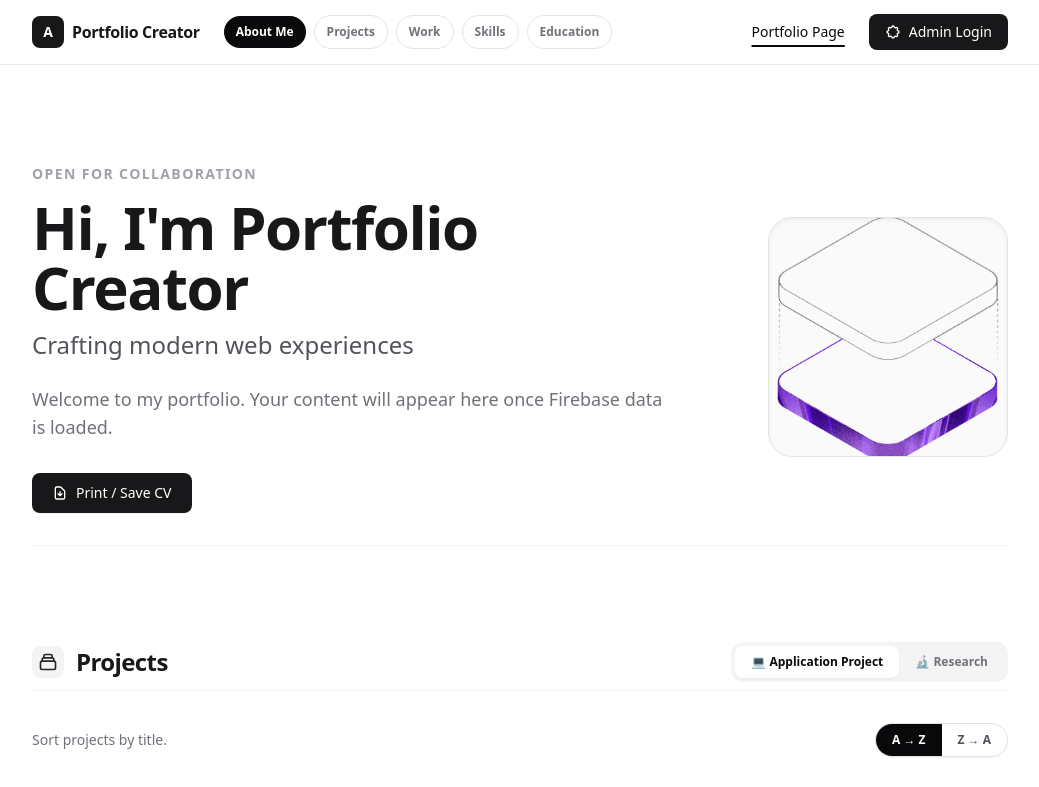
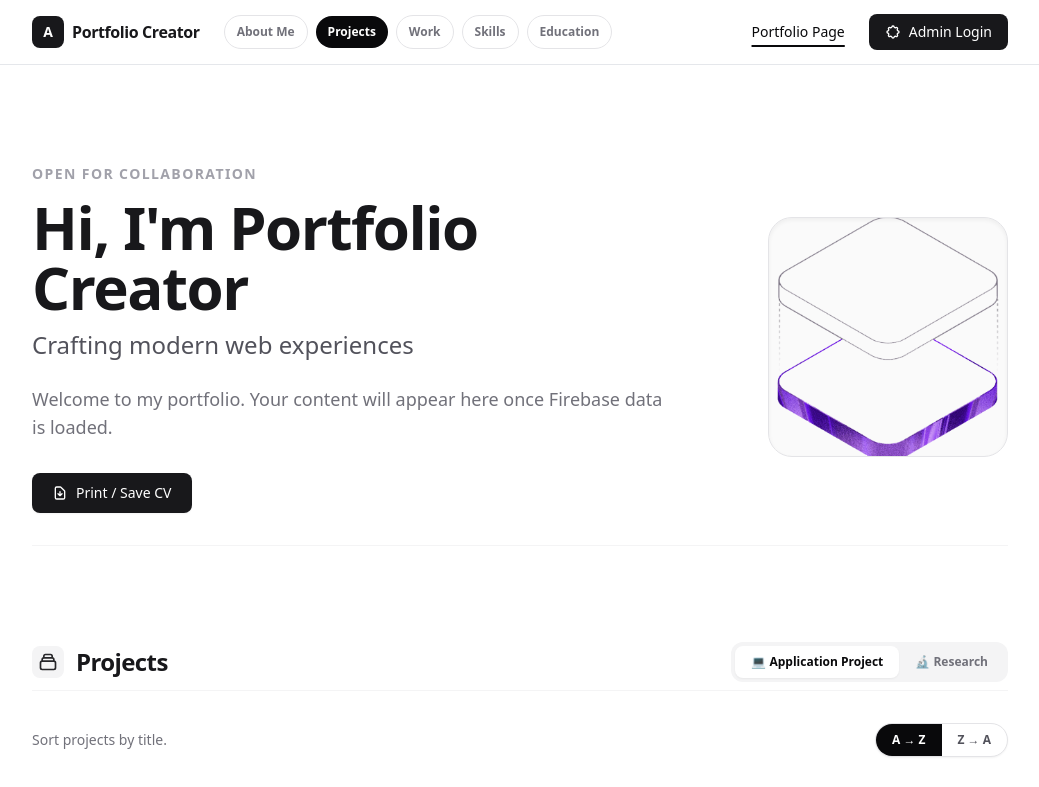
Before and after one commit to hstlsnhas/portfolio-web, a React (Vite) app: page / in a window 1280 px wide. Shown: the top 787 px of the page, without its empty margins (120-1159 px from the left). Built offline with nearby package versions, Linux system fonts and the light colour scheme.

Commit message:
edit button nav effect

```diff
--- a/src/portfolio_cms.tsx
+++ b/src/portfolio_cms.tsx
@@ -1,4 +1,4 @@
-import React, { useState, useEffect, useMemo } from 'react';
+import React, { useState, useEffect, useMemo, useRef } from 'react';
 import { initializeApp } from 'firebase/app';
 import abcd from "./assets/hero.png";
 import {
@@ -132,6 +132,8 @@ export default function App() {
   // State untuk menampung data karya yang sedang dipilih untuk pop-up modal
   const [selectedWork, setSelectedWork] = useState<any>(null);
   const [selectedGalleryImage, setSelectedGalleryImage] = useState<string | null>(null);
+  const projectFormRef = useRef<HTMLFormElement | null>(null);
+  const researchFormRef = useRef<HTMLFormElement | null>(null);
   const [workType, setWorkType] = useState<string | null>(null); // 'project' | 'research'
 
   const cmsTabs: { id: "profile" | "works" | "experience" | "skills" | "education"; label: string; icon: string }[] = [
@@ -174,6 +176,14 @@ export default function App() {
     return `transition-all duration-700 ease-out ${visibleSections[key] ? 'opacity-100 translate-y-0' : 'opacity-0 translate-y-8'}`;
   };
 
+  const sectionToTabMap: Record<string, "about" | "projects" | "work" | "skills" | "education"> = {
+    hero: 'about',
+    works: 'projects',
+    experience: 'work',
+    skills: 'skills',
+    education: 'education',
+  };
+
   const scrollToPortfolioSection = (tabId: "about" | "projects" | "work" | "skills" | "education", sectionId: string) => {
     setPortfolioSectionTab(tabId);
     const section = document.querySelector(`section[data-animate-section='${sectionId}']`);
@@ -181,6 +191,16 @@ export default function App() {
       section.scrollIntoView({ behavior: 'smooth', block: 'start' });
     }
   };
+
+  useEffect(() => {
+    if (!editingProjectId || !projectFormRef.current) return;
+    projectFormRef.current.scrollIntoView({ behavior: 'smooth', block: 'start' });
+  }, [editingProjectId]);
+
+  useEffect(() => {
+    if (!editingResearchId || !researchFormRef.current) return;
+    researchFormRef.current.scrollIntoView({ behavior: 'smooth', block: 'start' });
+  }, [editingResearchId]);
 
   // Set project page and scroll to top of the Projects section
   const setProjectPageAndScroll = (newPage: number) => {
@@ -203,18 +223,81 @@ export default function App() {
     const sections = document.querySelectorAll('section[data-animate-section]');
     if (!sections.length) return;
 
-    const observer = new IntersectionObserver((entries) => {
+    /*
+    const intersectionRatios: Record<string, number> = {};
+    const updateActiveSection = () => {
+      let maxRatio = 0;
+      let activeSectionId: string | null = null;
+      for (const[sectionId, ratio] of Object.entries(intersectionRatios)) {
+        if (ratio > maxRatio) {
+          maxRatio = ratio;
+          activeSectionId = sectionId;
+        }
+      }
+      if (activeSectionId && sectionToTabMap[activeSectionId]) {
+        setPortfolioSectionTab(sectionToTabMap[activeSectionId]);
+      }
+    };
+    */
+
+    // Observer 1
+    const animObserver = new IntersectionObserver((entries) => {
       entries.forEach((entry) => {
         const sectionId = entry.target.getAttribute('data-animate-section');
-        if (sectionId && entry.isIntersecting) {
-          setVisibleSections((prev) => ({ ...prev, [sectionId]: true }));
+        if (!sectionId) return;
+        if (entry.isIntersecting) {
+          setVisibleSections((prev) => ({...prev, [sectionId]: true }));
         }
       });
-    }, { threshold: 0.18 });
-
-    sections.forEach((section) => observer.observe(section));
-    return () => observer.disconnect();
-  }, []);
+    }, {
+      rootMargin: '-10% 0px -10% 0px',
+      threshold: 0
+    });
+
+    // Observer 2
+    const updateActiveNav = () => {
+      const liveSections = document.querySelectorAll('section[data-animate-section]');
+      const navOffset = window.innerHeight * 0.35;
+      let closestSection: string | null = null;
+      let closestDist = Infinity;
+
+      liveSections.forEach((section) => {
+        const sectionId = section.getAttribute('data-animate-section');
+        if (!sectionId || !(sectionToTabMap as Record<string, string>)[sectionId]) return;
+        const rect = section.getBoundingClientRect();
+        const dist = Math.abs(rect.top - navOffset);
+        // Only consider sections whose top has entered the upper portion of the screen
+        if (rect.top <= navOffset + 100 && dist < closestDist) {
+          closestDist = dist;
+          closestSection = sectionId;
+        }
+      });
+
+      if (closestSection && (sectionToTabMap as Record<string, string>)[closestSection]) {
+        setPortfolioSectionTab((sectionToTabMap as Record<string, "about" | "projects" | "work" | "skills" | "education">)[closestSection]);
+      }
+    };
+
+    const navObserver = new IntersectionObserver(() => {
+      updateActiveNav();
+    }, {
+      rootMargin: '0px 0px -20% 0px',
+      threshold: [0, 0.25, 0.5, 0.75, 1.0],
+    });
+
+    window.addEventListener('scroll', updateActiveNav, { passive: true });
+
+    sections.forEach((section) => {
+      animObserver.observe(section);
+      navObserver.observe(section);
+    });
+
+    return () => {
+      animObserver.disconnect();
+      navObserver.disconnect();
+      window.removeEventListener('scroll', updateActiveNav);
+    };
+  }, [isAppInitializing, isDataLoading]);
 
   const sortedProjects = useMemo(() => {
     return [...projects].sort((a, b) => {
@@ -1803,7 +1886,7 @@ export default function App() {
                   {cmsWorksSubTab === "projects" && (
                     <div className="space-y-6">
                       {/* Form Tambah / Edit Proyek */}
-                      <form onSubmit={handleSaveProject} className="p-4 border border-zinc-150 rounded-xl bg-zinc-50 space-y-4">
+                      <form ref={projectFormRef} onSubmit={handleSaveProject} className="p-4 border border-zinc-150 rounded-xl bg-zinc-50 space-y-4">
                         <h3 className="text-xs font-bold text-zinc-600 uppercase tracking-wider">
                           {editingProjectId ? "✏️ Edit Project" : "➕ Add New Project"}
                         </h3>
@@ -2030,7 +2113,7 @@ export default function App() {
                   {cmsWorksSubTab === "research" && (
                     <div className="space-y-6">
                       {/* Form Tambah Riset */}
-                      <form onSubmit={handleAddResearch} className="p-4 border border-zinc-150 rounded-xl bg-zinc-50 space-y-4">
+                      <form ref={researchFormRef} onSubmit={handleAddResearch} className="p-4 border border-zinc-150 rounded-xl bg-zinc-50 space-y-4">
                         <h3 className="text-xs font-bold text-zinc-600 uppercase tracking-wider">
                           {editingResearchId ? "✏️ Edit Research" : "➕ Add New Research Result"}
                         </h3>
```
